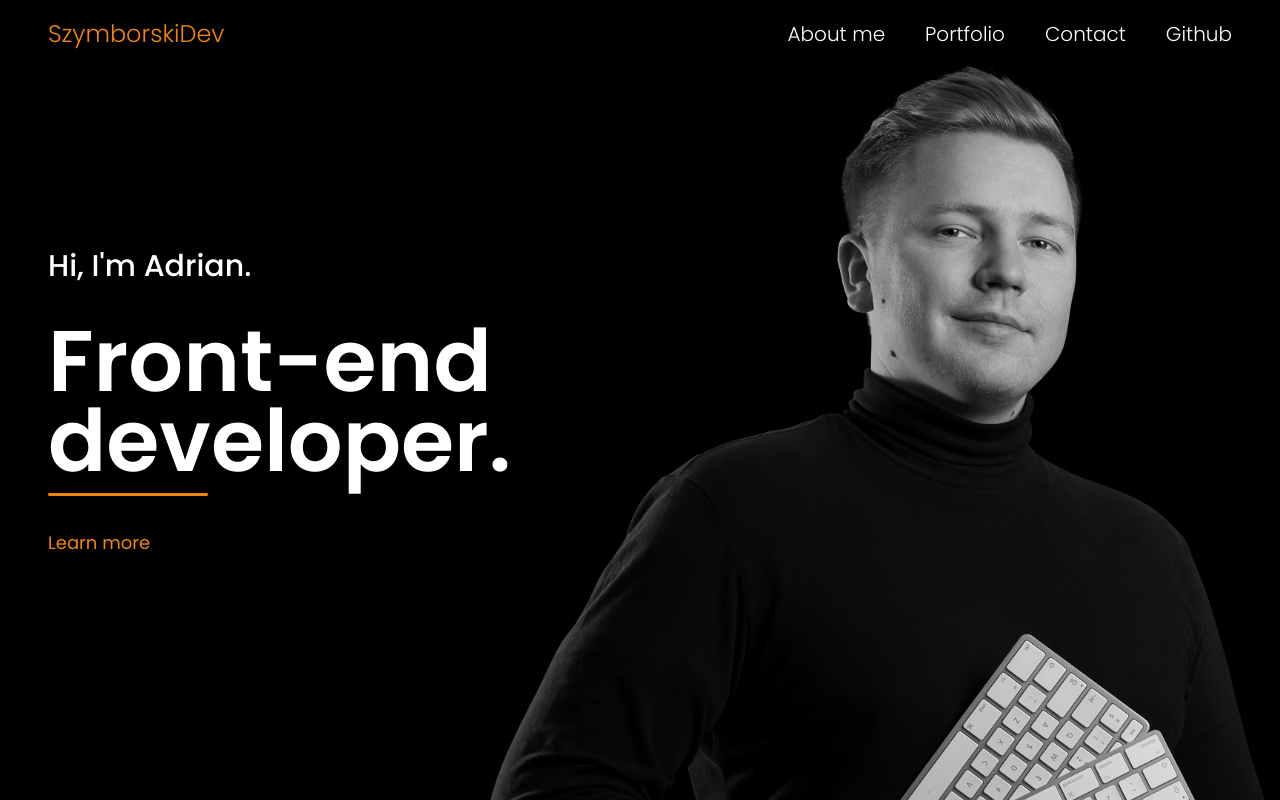
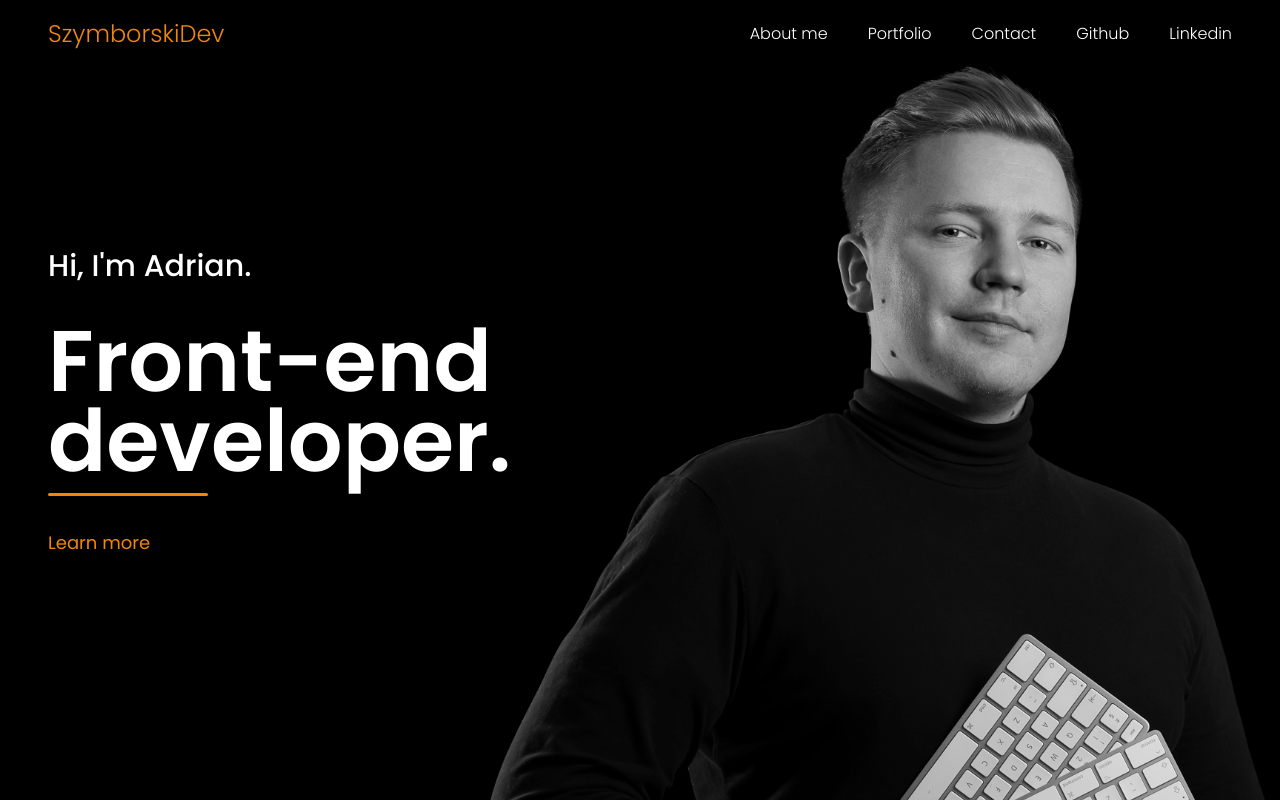
Before and after one commit to aSzymborski/szymborskidev, a React app: page / in a window 1280 px wide. Built offline with nearby package versions, Linux system fonts and the light colour scheme; no server answers.

Commit message:
added ln and menu item state after load page

```diff
--- a/src/components/atoms/TextareaField/TextareaField.module.scss
+++ b/src/components/atoms/TextareaField/TextareaField.module.scss
@@ -14,5 +14,6 @@
     border: none;
     border-radius: 3px;
     padding: 1rem 1rem;
+    resize: none;
   }
 }
--- a/src/components/molecules/Menu/Menu.js
+++ b/src/components/molecules/Menu/Menu.js
@@ -57,6 +57,15 @@ export const Menu = () => {
           Github
         </a>
       </li>
+      <li className={styles.list__item}>
+        <a
+          href="https://pl.linkedin.com/in/adrian-szymborski-116366149"
+          target="_blank"
+          rel="noreferrer"
+        >
+          Linkedin
+        </a>
+      </li>
     </ul>
   );
 };
--- a/src/components/molecules/Menu/Menu.module.scss
+++ b/src/components/molecules/Menu/Menu.module.scss
@@ -14,7 +14,7 @@
     align-items: center;
     justify-content: flex-end;
     margin-left: 2.5rem;
-    font-size: 20px;
+    font-size: 16px;
     font-weight: 300;
     @include breakpoints(mobile) {
       margin: 35px 0;
--- a/src/components/templates/MainTemplate/MainTemplate.module.scss
+++ b/src/components/templates/MainTemplate/MainTemplate.module.scss
@@ -38,7 +38,6 @@
 .img {
   max-width: 100%;
   max-height: 100%;
-  // filter: blur(5px);
   filter: drop-shadow(0 0 0.75rem black);
   filter: grayscale(100%);
   @include breakpoints(mobile) {
--- a/src/providers/MainProvider.js
+++ b/src/providers/MainProvider.js
@@ -1,5 +1,6 @@
 import React, { useState, useLayoutEffect, useEffect } from 'react';
 import axios from 'axios';
+import { useLocation } from 'react-router-dom';
 
 export const MainContext = React.createContext({
   open: '',
@@ -23,6 +24,17 @@ export const MainProvider = ({ children }) => {
   const [size, setSize] = useState(0);
   const [aboutMe, setAboutMe] = useState([]);
   const [portfolioItems, setPortfolioItems] = useState([]);
+  const location = useLocation();
+
+  useEffect(() => {
+    if (location.pathname === '/aboutme') {
+      setIndex(2);
+    } else if (location.pathname === '/portfolio') {
+      setIndex(3);
+    } else if (location.pathname === '/contact') {
+      setIndex(4);
+    }
+  }, [location.pathname]);
 
   useEffect(() => {
     getData();
```
